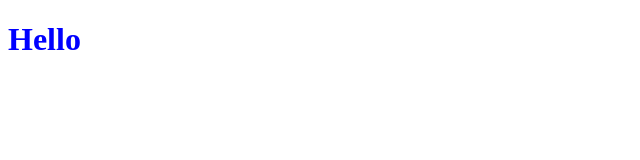
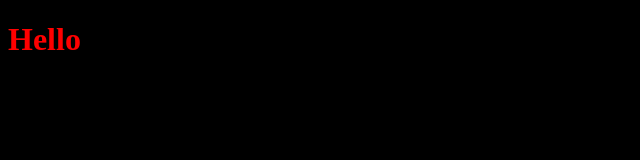
Before and after one commit to jihanesirajeddine/exemple, a plain HTML site: page index.html in a window 1280 px wide. Shown: the whole page, without its empty margins (0-640 px from the left). Drawn offline with Linux system fonts and the light colour scheme.

Commit message:
modification admin1

```diff
--- a/style.css
+++ b/style.css
@@ -1,3 +1,6 @@
 h1{
-  color: blue;
+  color: rgb(255, 0, 0);
 }
+body{
+  background-color: black;
+}
```
